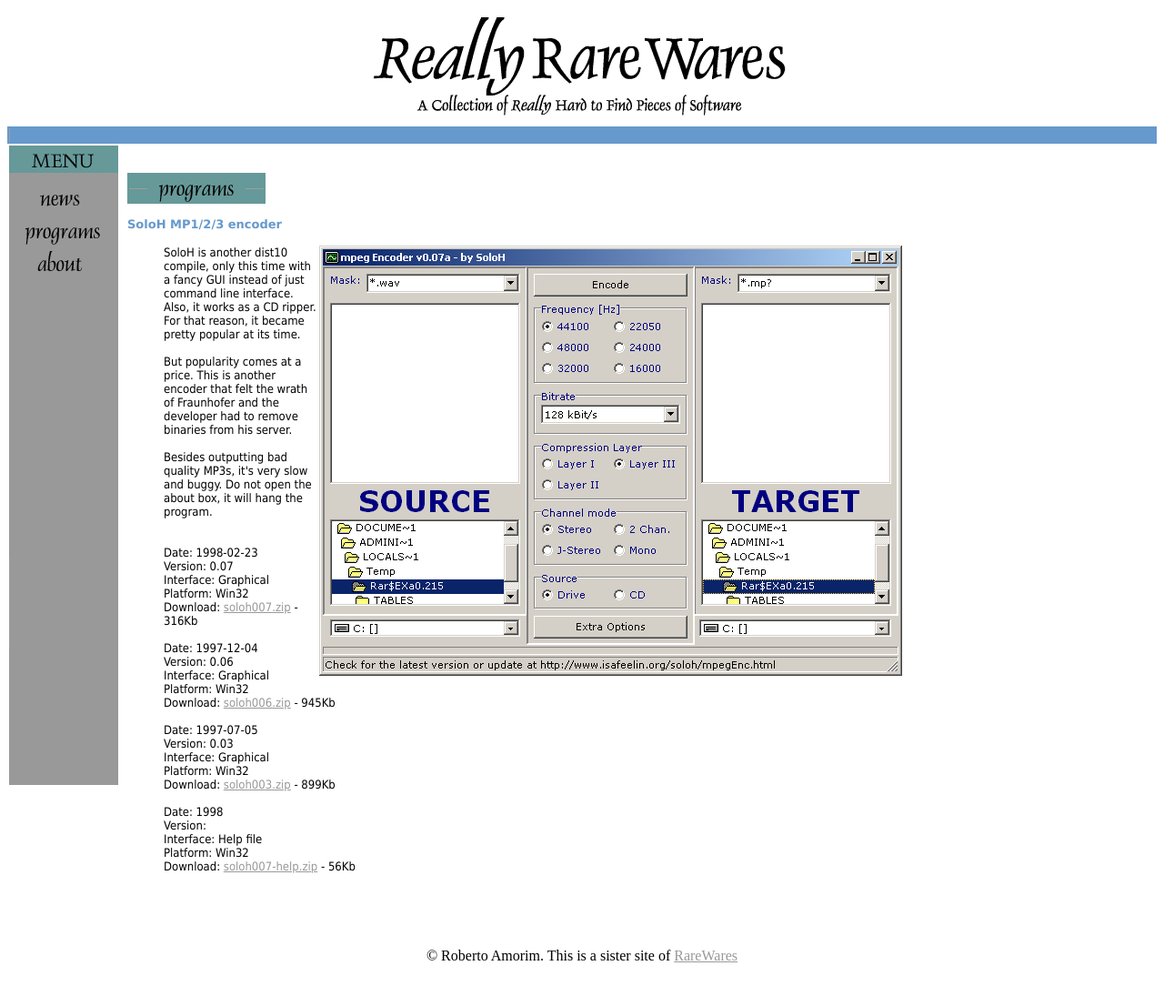
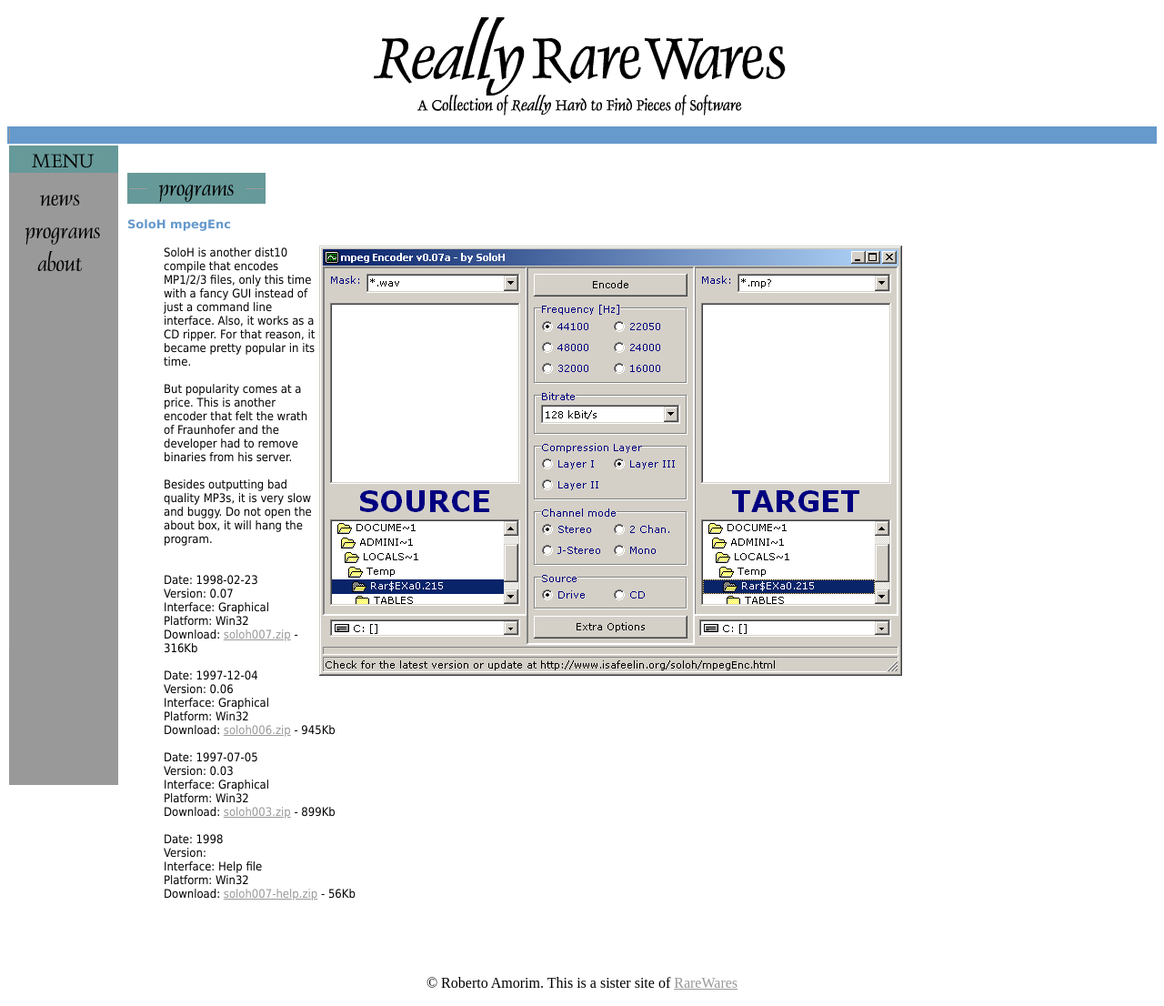
Before and after one commit to rjamorim/rrw, a PHP site: page /soloh.php in a window 1280 px wide. Shown: the whole page at 91% size. Before the commit the page ends 1058 px from the top, so only its background shows below. Run offline with PHP 8.4, Linux system fonts and the light colour scheme; grey boxes are pictures that could not be loaded.

Commit message:
Fixed naming for Soloh

```diff
--- a/programs.php
+++ b/programs.php
@@ -116,7 +116,7 @@
                 <a href=rjpa.php>rJPa MP1/2/3 encoder</a><br>
                 <a href=scmpx.php>SCMPX MP1/2/3 encoder and player</a><br>
                 <a href=shine.php>Shine MP3 encoder</a><br>
-                <a href=soloh.php>SoloH MP1/2/3 encoder</a><br>
+                <a href=soloh.php>SoloH mpegEnc</a><br>
                 <!--<a href=soundlimit.php>Sound Limit MP1/2/3 encoder</a><br>-->
                 <a href=uzura.php>Uzura MP1/3 encoder</a><br>
                 <a href=wav2mp.php>Wav2mp MP1/2 encoder</a><br>
--- a/soloh.php
+++ b/soloh.php
@@ -2,7 +2,7 @@
 
 <HTML>
 <HEAD>
-<TITLE>ReallyRareWares - SoloH MP1/2/3 encoder</TITLE>
+<TITLE>ReallyRareWares - SoloH mpegEnc</TITLE>
 
 </HEAD>
 <BODY bgcolor="#FFFFFF">
@@ -89,19 +89,19 @@
         </a>
         <body link="#000000" vlink="#000000" alink="#000000">
         <font face="Verdana" size=2 color="6699CC">
-          <br><div align="justify"> <b>SoloH MP1/2/3 encoder</b></div> <p>
+          <br><div align="justify"> <b>SoloH mpegEnc</b></div> <p>
         </font>
         <font face="Tahoma" size=2 color="black"><blockquote>
         <a href="screens/soloh.png" target=outside><img src="screens/soloh.png" alt="SoloH"
-        align=right height="70%"></a>
-        SoloH is another dist10 compile, only this time with a fancy GUI instead of just
-        command line interface. Also, it works as a CD ripper. For that reason, it became
-        pretty popular at its time.<br><br>
+        align=right height="60%"></a>
+        SoloH is another dist10 compile that encodes MP1/2/3 files, only this time with a
+        fancy GUI instead of just a command line interface. Also, it works as a CD ripper.
+        For that reason, it became pretty popular in its time.<br><br>
 
         But popularity comes at a price. This is another encoder that felt the wrath of
         Fraunhofer and the developer had to remove binaries from his server.<br><br>
 
-        Besides outputting bad quality MP3s, it's very slow and buggy. Do not open the
+        Besides outputting bad quality MP3s, it is very slow and buggy. Do not open the
         about box, it will hang the program.<br>
 
         <br>
```
